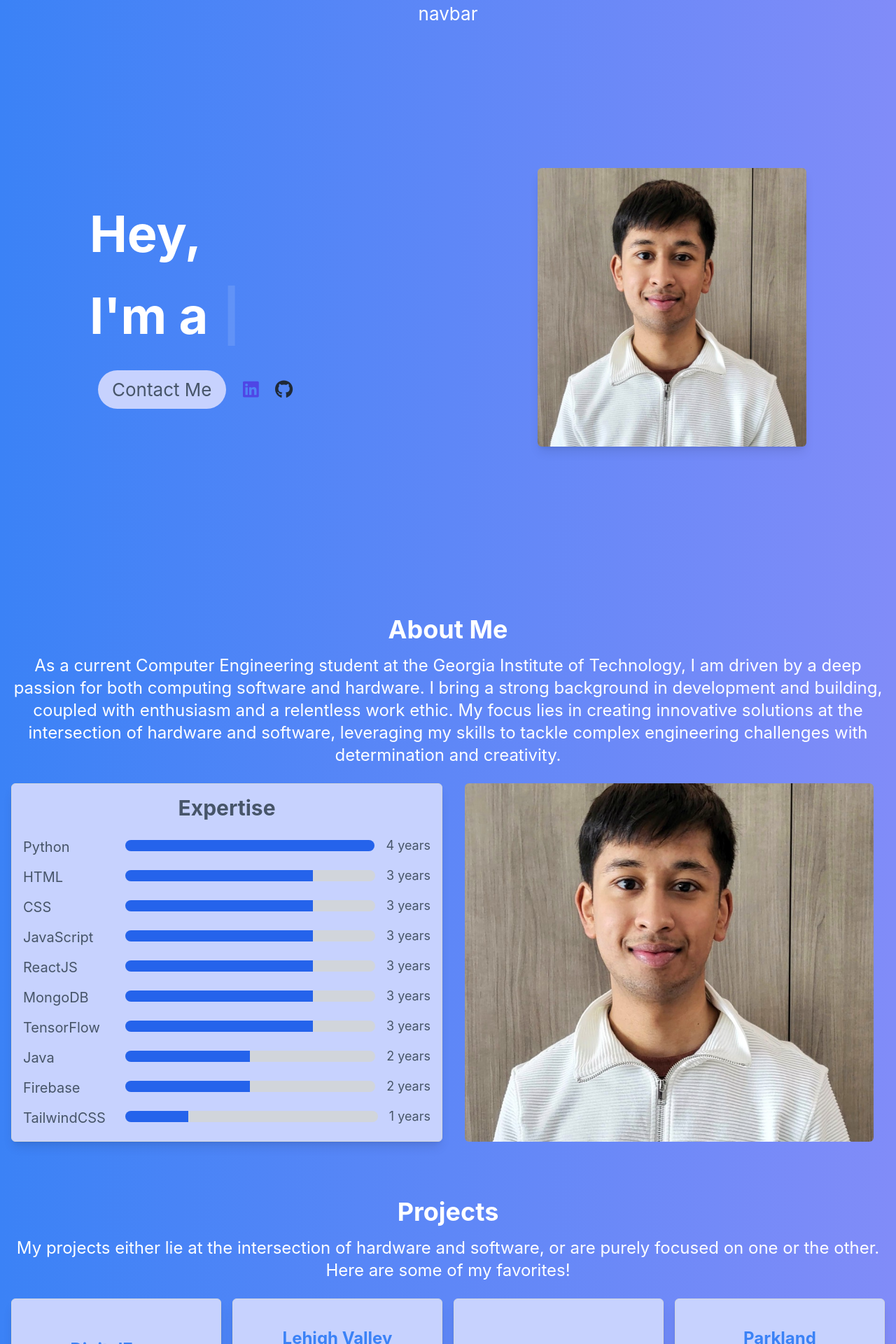
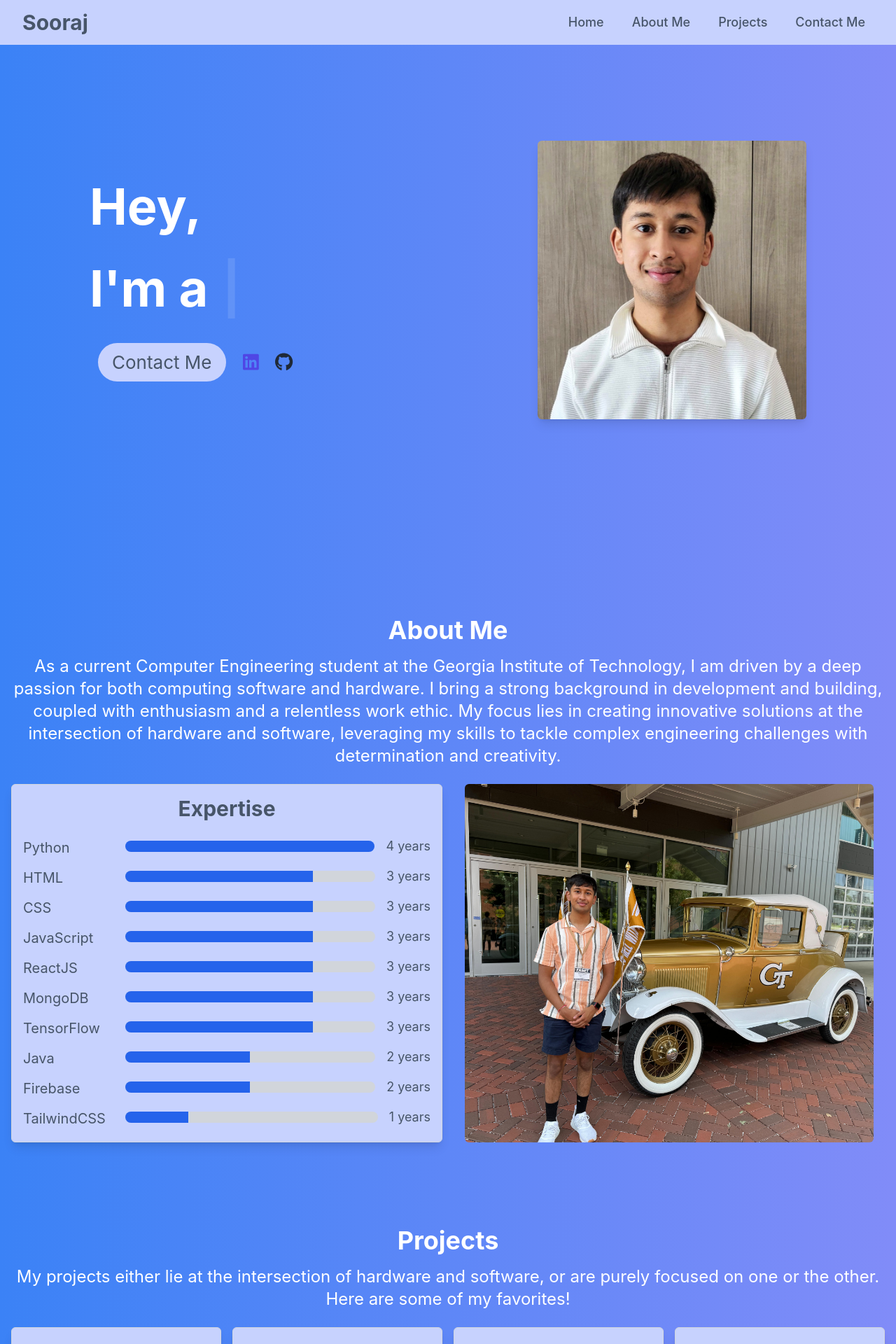
Before and after one commit to SoorajTharumia/portfolio, a React (Create React App) app: page / in a window 1280 px wide. Shown: the top 1920 px of the page at 70% size. Built offline with nearby package versions, Linux system fonts and the light colour scheme.

Commit message:
finished structure and styling of app

```diff
--- a/src/components/About/about.js
+++ b/src/components/About/about.js
@@ -1,5 +1,5 @@
 import React, { useRef, useEffect } from 'react';
-import pfp from "../../images/soorajpic.jpg";
+import gt from "../../images/gtpicture.jpg";
 
 const About = () => {
   const expertiseData = [
@@ -32,7 +32,7 @@ const About = () => {
   }, [expertiseData]);
 
   return (
-    <div className="container mx-auto pt-10 min-h-screen px-4" id="about">
+    <div className="container mx-auto pt-20 min-h-screen px-4" id="about">
       <div className="flex flex-col items-center">
         <div className="text-center w-full mb-6">
           <h1 className="text-3xl sm:text-4xl font-bold mb-4">About Me</h1>
@@ -73,7 +73,7 @@ const About = () => {
           <div className="w-full lg:w-1/2 flex items-center justify-center px-4">
             <img
               ref={imageRef}
-              src={pfp}
+              src={gt}
               alt="Profile"
               className="object-cover w-full h-full max-h-screen rounded-md"
             />
--- a/src/components/Contact/contact.js
+++ b/src/components/Contact/contact.js
@@ -2,24 +2,24 @@ import React from 'react'
 
 const contact = () => {
   return (
-    <div className="container mx-auto pt-10 min-h-screen px-4" id="contact">
+    <div className="container mx-auto pt-20 min-h-screen px-4" id="contact">
         <div className="p-6">
-        <h1 className="text-2xl sm:text-3xl font-bold mb-4 text-center">Contact Me!</h1>
+        <h1 className="text-3xl sm:text-4xl font-bold mb-4 text-center">Contact Me!</h1>
         <p className="text-lg sm:text-2xl items-center text-center">
           Fill this out to get a hold of me.
         </p>
-        <form className="grid gap-4">
+        <form action="https://formspree.io/f/xvgpaljj" method="POST" className="grid gap-4">
           <div className="grid gap-2">
             <label htmlFor="name" className="font-medium ">Name</label>
-            <input id="name" type="text" placeholder="Enter your name" className="w-full rounded-md shadow-lg text-slate-600 bg-indigo-200 border border-gray-300 p-4 focus:outline-none focus:ring focus:ring-blue-200" />
+            <input id="name" type="name" name="name" placeholder="Enter your name" className="w-full rounded-md shadow-lg text-slate-600 bg-indigo-200 border border-gray-300 p-4 focus:outline-none focus:ring focus:ring-blue-200" />
           </div>
           <div className="grid gap-2">
             <label htmlFor="email" className="font-medium">Email</label>
-            <input id="email" type="email" placeholder="Enter your email" className="w-full rounded-md shadow-lg text-slate-600 bg-indigo-200 border border-gray-300 p-4 focus:outline-none focus:ring focus:ring-blue-200" />
+            <input id="email" type="email" name="email" placeholder="Enter your email" className="w-full rounded-md shadow-lg text-slate-600 bg-indigo-200 border border-gray-300 p-4 focus:outline-none focus:ring focus:ring-blue-200" />
           </div>
           <div className="grid gap-2">
             <label htmlFor="message" className="font-medium ">Message</label>
-            <textarea id="message" placeholder="What can we help you with?" className="min-h-[150px] w-full rounded-md shadow-lg text-slate-600 bg-indigo-200 border border-gray-300 p-4 focus:outline-none focus:ring focus:ring-blue-200"></textarea>
+            <textarea id="message" name="message" placeholder="What can we help you with?" className="min-h-[150px] w-full rounded-md shadow-lg text-slate-600 bg-indigo-200 border border-gray-300 p-4 focus:outline-none focus:ring focus:ring-blue-200"></textarea>
           </div>
           <div className="flex justify-center mt-4">
             <button type="submit" className="text-slate-600 my-5 mx-3 hover:-translate-y-1 bg-indigo-200 px-5 py-2 rounded-full transition duration-200 ">
--- a/src/components/Home/home.js
+++ b/src/components/Home/home.js
@@ -5,6 +5,13 @@ import { faLinkedin, faGithub } from '@fortawesome/free-brands-svg-icons';
 import pfp from '../../images/soorajpic.jpg';
 
 const Home = () => {
+  const handleScrollToContact = () => {
+    const contactSection = document.getElementById('contact');
+    if (contactSection) {
+      contactSection.scrollIntoView({ behavior: 'smooth' });
+    }
+  };
+
   return (
     <div className="container mx-auto fade-in " id="home">
       <div className="flex flex-col justify-center items-center min-h-screen lg:flex-row">
@@ -26,6 +33,7 @@ const Home = () => {
 
           </div>
           <button
+                onClick={handleScrollToContact}
                 className="text-slate-600 my-5 mx-3 hover:-translate-y-1 bg-indigo-200 px-5 py-2 rounded-full transition duration-200 "
             >
                 Contact Me
--- a/src/components/Navbar/navbar.js
+++ b/src/components/Navbar/navbar.js
@@ -1,9 +1,63 @@
-import React from 'react'
+import React, { useState } from 'react';
 
-const navbar = () => {
+const Navbar = () => {
+  const [isOpen, setIsOpen] = useState(false);
+
+  const toggleMenu = () => {
+    setIsOpen(!isOpen);
+  };
+
+  const handleScroll = (event, targetId) => {
+    event.preventDefault();
+    const targetElement = document.getElementById(targetId);
+    if (targetElement) {
+      targetElement.scrollIntoView({ behavior: 'smooth' });
+    }
+  };
+
   return (
-    <div>navbar</div>
-  )
-}
+    <div className="w-full">
+      <nav className="bg-indigo-200 fixed w-full z-50">
+        <div className="max-w-7xl mx-auto px-4 sm:px-6 lg:px-8">
+          <div className="flex items-center justify-between h-16">
+            <div className="flex items-center">
+              <div className="text-slate-600 text-3xl font-bold style={{fontFamily: 'Raleway', 'sans-serif'}}">Sooraj</div>
+            </div>
+            <div className="hidden md:block">
+              <div className="ml-10 flex items-baseline space-x-4">
+                <a href="#home" onClick={(e) => handleScroll(e, 'home')} className="text-slate-600 hover:bg-indigo-400 px-3 py-2 rounded-md text-lg font-medium">Home</a>
+                <a href="#about" onClick={(e) => handleScroll(e, 'about')} className="text-slate-600 hover:bg-indigo-400 px-3 py-2 rounded-md text-lg font-medium">About Me</a>
+                <a href="#projects" onClick={(e) => handleScroll(e, 'projects')} className="text-slate-600 hover:bg-indigo-400 px-3 py-2 rounded-md text-lg font-medium">Projects</a>
+                <a href="#contact" onClick={(e) => handleScroll(e, 'contact')} className="text-slate-600 hover:bg-indigo-400 px-3 py-2 rounded-md text-lg font-medium">Contact Me</a>
+              </div>
+            </div>
+            <div className="-mr-2 flex md:hidden">
+              <button onClick={toggleMenu} className="bg-blue-600 inline-flex items-center justify-center p-2 rounded-md text-white hover:text-white hover:bg-blue-700 focus:outline-none focus:bg-blue-700 focus:text-white">
+                <svg className="h-6 w-6" stroke="currentColor" fill="none" viewBox="0 0 24 24">
+                  {isOpen ? (
+                    <path strokeLinecap="round" strokeLinejoin="round" strokeWidth="2" d="M6 18L18 6M6 6l12 12" />
+                  ) : (
+                    <path strokeLinecap="round" strokeLinejoin="round" strokeWidth="2" d="M4 6h16M4 12h16m-7 6h7" />
+                  )}
+                </svg>
+              </button>
+            </div>
+          </div>
+        </div>
 
-export default navbar
+        {isOpen && (
+          <div className="md:hidden">
+            <div className="px-2 pt-2 pb-3 space-y-1 sm:px-3">
+              <a href="#home" onClick={(e) => handleScroll(e, 'home')} className="block text-slate-600 hover:bg-indigo-400 px-3 py-2 rounded-md text-base font-medium">Home</a>
+              <a href="#about" onClick={(e) => handleScroll(e, 'about')} className="block text-slate-600 hover:bg-indigo-400 px-3 py-2 rounded-md text-base font-medium">About Me</a>
+              <a href="#projects" onClick={(e) => handleScroll(e, 'projects')} className="block text-slate-600 hover:bg-indigo-400 px-3 py-2 rounded-md text-base font-medium">Projects</a>
+              <a href="#contact" onClick={(e) => handleScroll(e, 'contact')} className="block text-slate-600 hover:bg-indigo-400 px-3 py-2 rounded-md text-base font-medium">Contact Me</a>
+            </div>
+          </div>
+        )}
+      </nav>
+    </div>
+  );
+};
+
+export default Navbar;
--- a/src/components/Projects/projects.js
+++ b/src/components/Projects/projects.js
@@ -11,7 +11,7 @@ const Projects = () => {
   ];
 
   return (
-    <div className="container mx-auto pt-10 min-h-screen px-4" id="project">
+    <div className="container mx-auto pt-20 min-h-screen px-4" id="projects">
       <div className="flex flex-col items-center justify-center">
         <div className="text-center w-full mb-6">
           <h1 className="text-3xl sm:text-4xl font-bold mb-4">Projects</h1>
```
Also changed, not shown: src/images/gtpicture.jpg (added).
